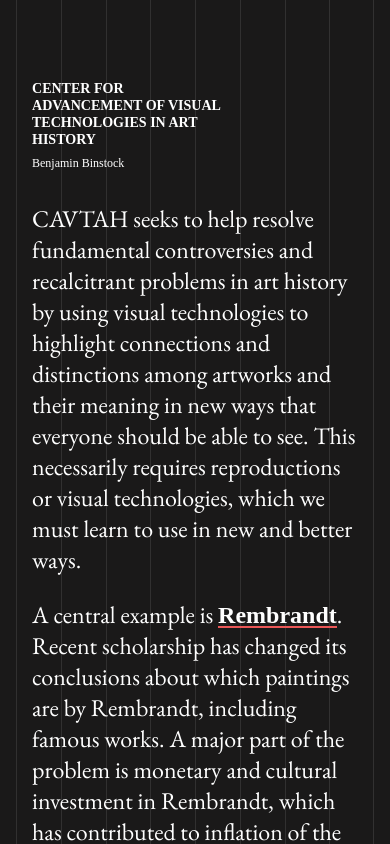
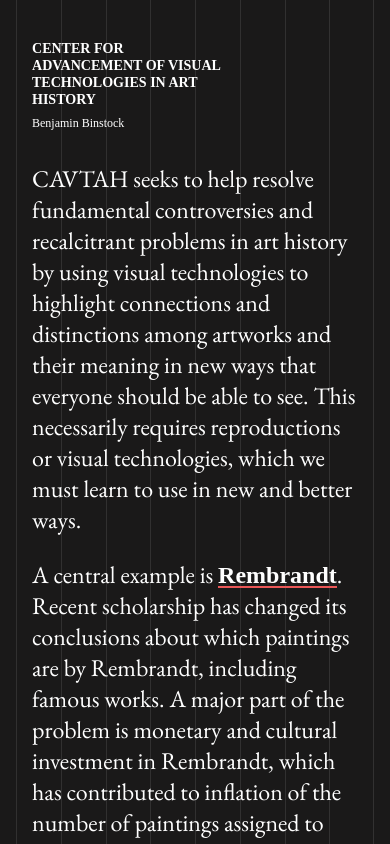
Before and after one commit to yeemachine/cavtah, a React (Create React App) app: page / in a window 390 px wide. Shown: the top 844 px of the page. Built offline with nearby package versions, Linux system fonts and the light colour scheme; the HTML template or start-up script is replaced by a standard one; a web font is replaced by a local one.

Commit message:
🐌🐾 Updated with Glitch

```diff
--- a/src/App.css
+++ b/src/App.css
@@ -30,6 +30,7 @@
   :root{
     --app-h-margin: 16px;
     --body-text-size: 24px;
+    --app-v-padding: 40px;
   }
   .App{
     padding: var(--app-v-padding) 0 var(--app-v-padding) 0;
```
Also changed, not shown: 8 other files (tests, documents, lock files or other folders).
